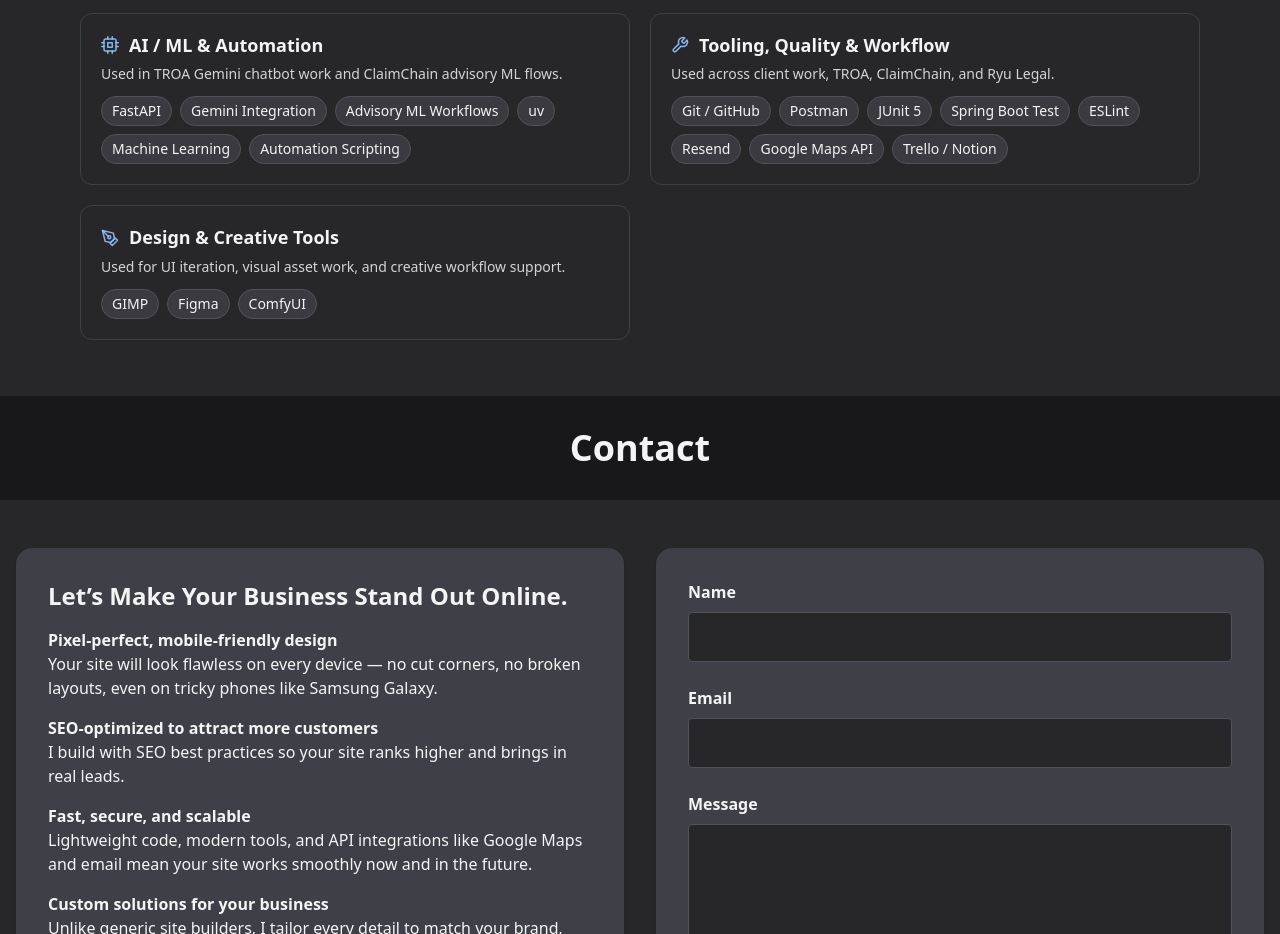
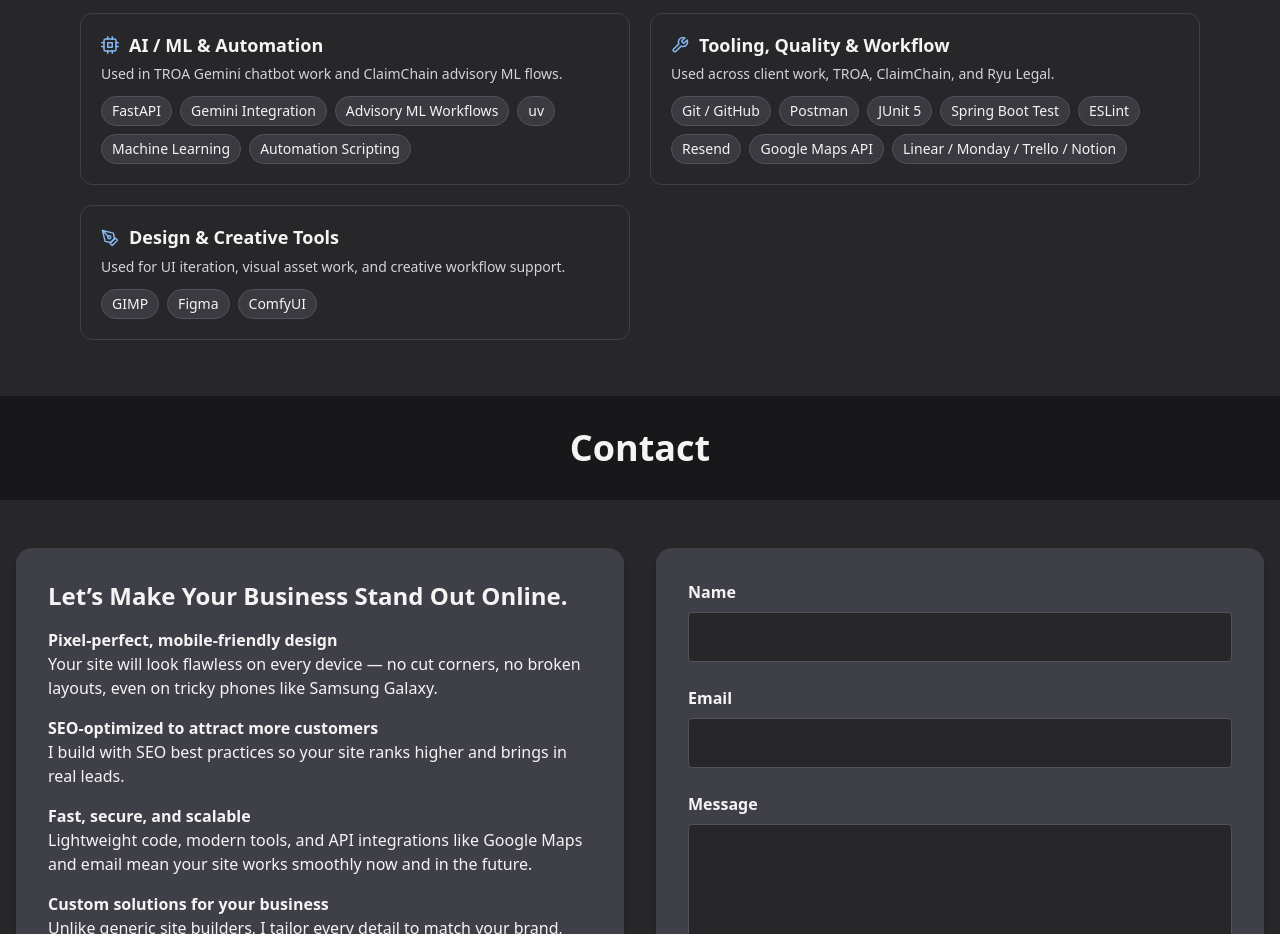
Before and after one commit to edwardsong08/final-profile, a Next.js app: page / in a window 1280 px wide. Shown: the part 2540-3474 px from the top of the page. Built offline with nearby package versions, Linux system fonts and the light colour scheme.

Commit message:
refine skill section

```diff
--- a/src/components/Skills.tsx
+++ b/src/components/Skills.tsx
@@ -64,7 +64,7 @@ const skillCategories: SkillCategory[] = [
   {
     category: 'Tooling, Quality & Workflow',
     Icon: FiTool,
-    skills: ['Git / GitHub', 'Postman', 'JUnit 5', 'Spring Boot Test', 'ESLint', 'Resend', 'Google Maps API', 'Trello / Notion'],
+    skills: ['Git / GitHub', 'Postman', 'JUnit 5', 'Spring Boot Test', 'ESLint', 'Resend', 'Google Maps API', 'Linear / Monday / Trello / Notion'],
     context: 'Used across client work, TROA, ClaimChain, and Ryu Legal.',
   },
   {
```
